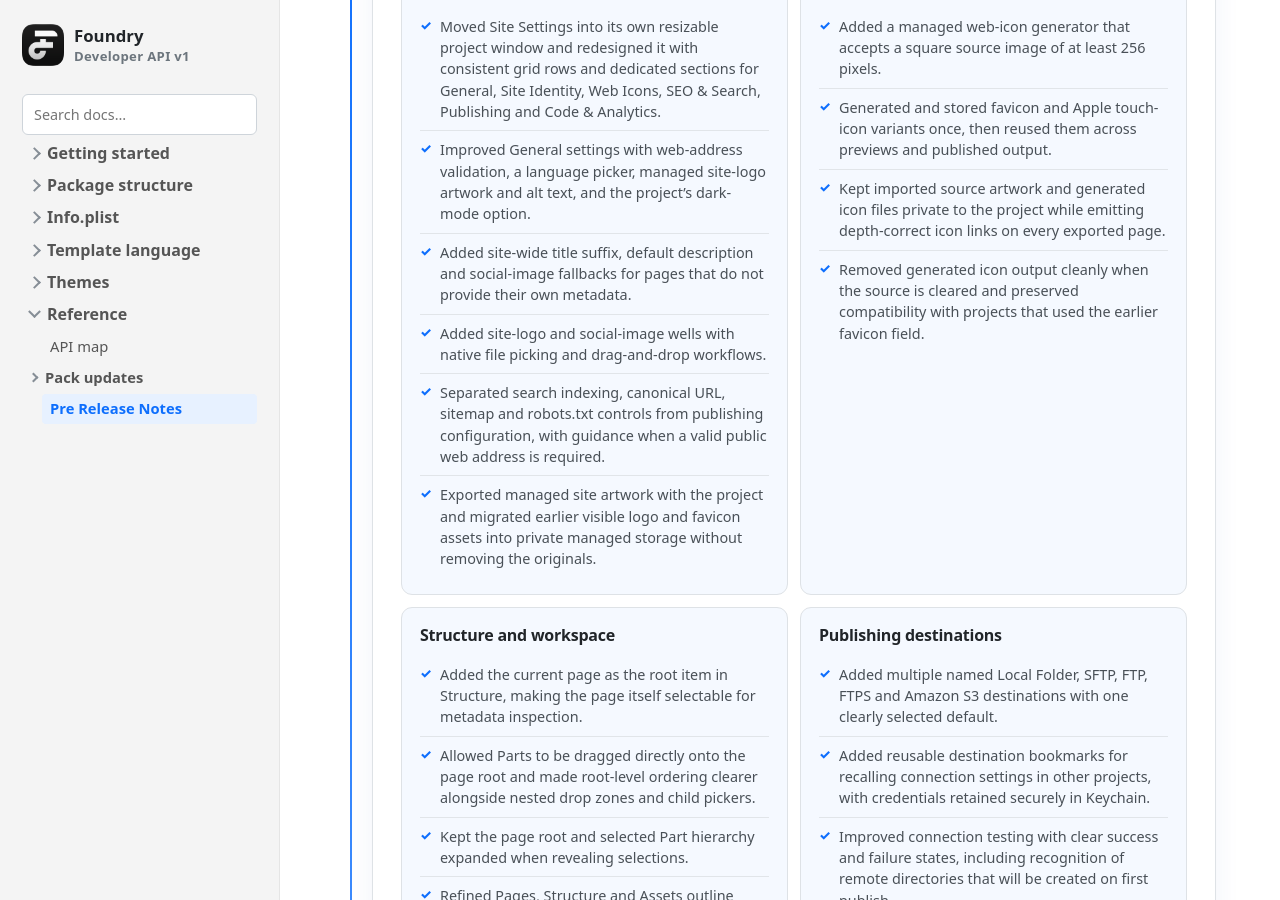
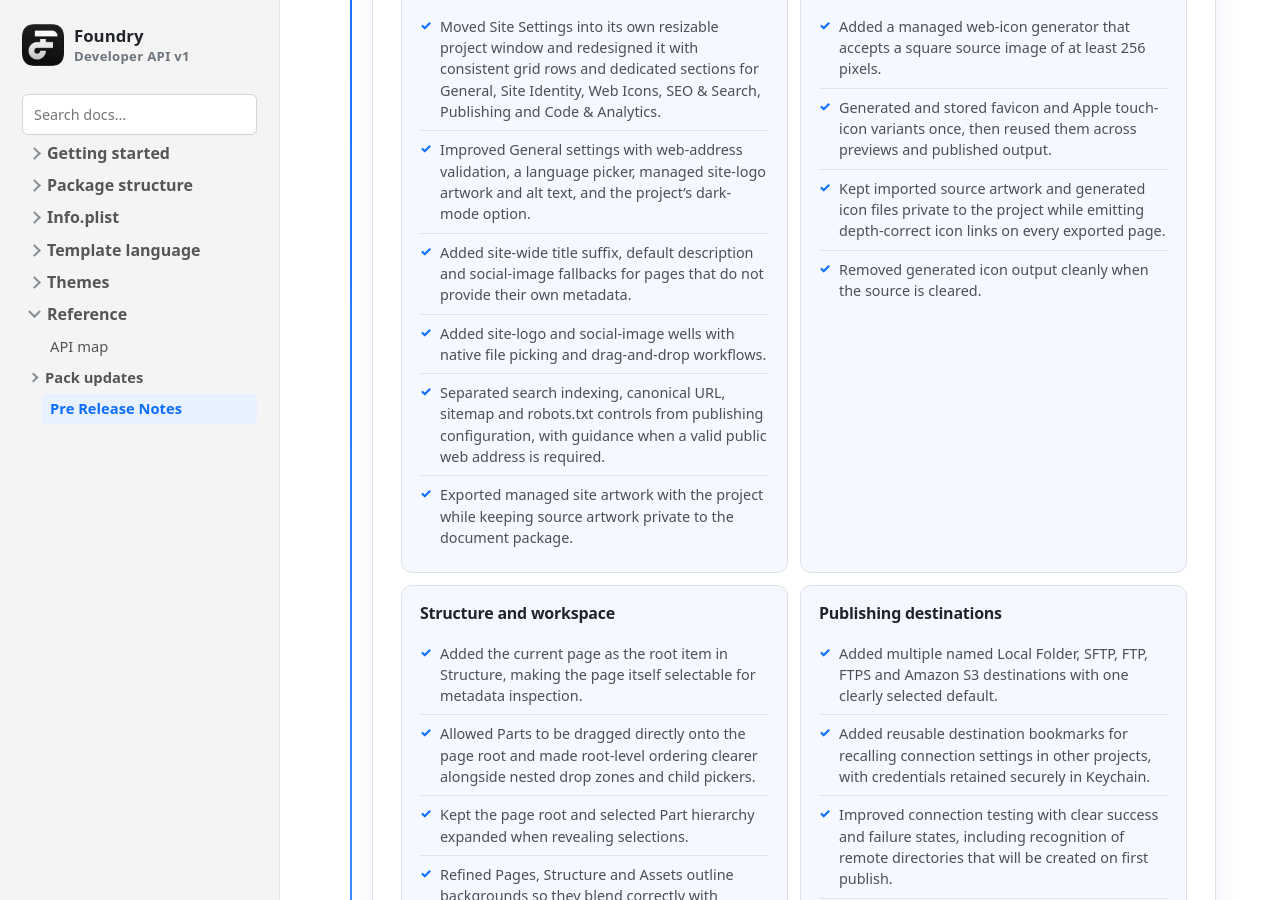
Before and after one commit to doobox/foundry-developer-api, a Jekyll site: the page built from pre-release-notes.md, in a window 1280 px wide and 900 px high, scrolled down 737 px. Built offline with Jekyll 4.4.1, drawn with Linux system fonts in a browser that asks for light colours.

Commit message:
Remove legacy artwork compatibility note

```diff
--- a/pre-release-notes.md
+++ b/pre-release-notes.md
@@ -42,7 +42,7 @@ description: Highlights from Foundry preview builds distributed before public re
                     <li>Added site-wide title suffix, default description and social-image fallbacks for pages that do not provide their own metadata.</li>
                     <li>Added site-logo and social-image wells with native file picking and drag-and-drop workflows.</li>
                     <li>Separated search indexing, canonical URL, sitemap and robots.txt controls from publishing configuration, with guidance when a valid public web address is required.</li>
-                    <li>Exported managed site artwork with the project and migrated earlier visible logo and favicon assets into private managed storage without removing the originals.</li>
+                    <li>Exported managed site artwork with the project while keeping source artwork private to the document package.</li>
                 </ul>
             </section>
 
@@ -52,7 +52,7 @@ description: Highlights from Foundry preview builds distributed before public re
                     <li>Added a managed web-icon generator that accepts a square source image of at least 256 pixels.</li>
                     <li>Generated and stored favicon and Apple touch-icon variants once, then reused them across previews and published output.</li>
                     <li>Kept imported source artwork and generated icon files private to the project while emitting depth-correct icon links on every exported page.</li>
-                    <li>Removed generated icon output cleanly when the source is cleared and preserved compatibility with projects that used the earlier favicon field.</li>
+                    <li>Removed generated icon output cleanly when the source is cleared.</li>
                 </ul>
             </section>
 
```
